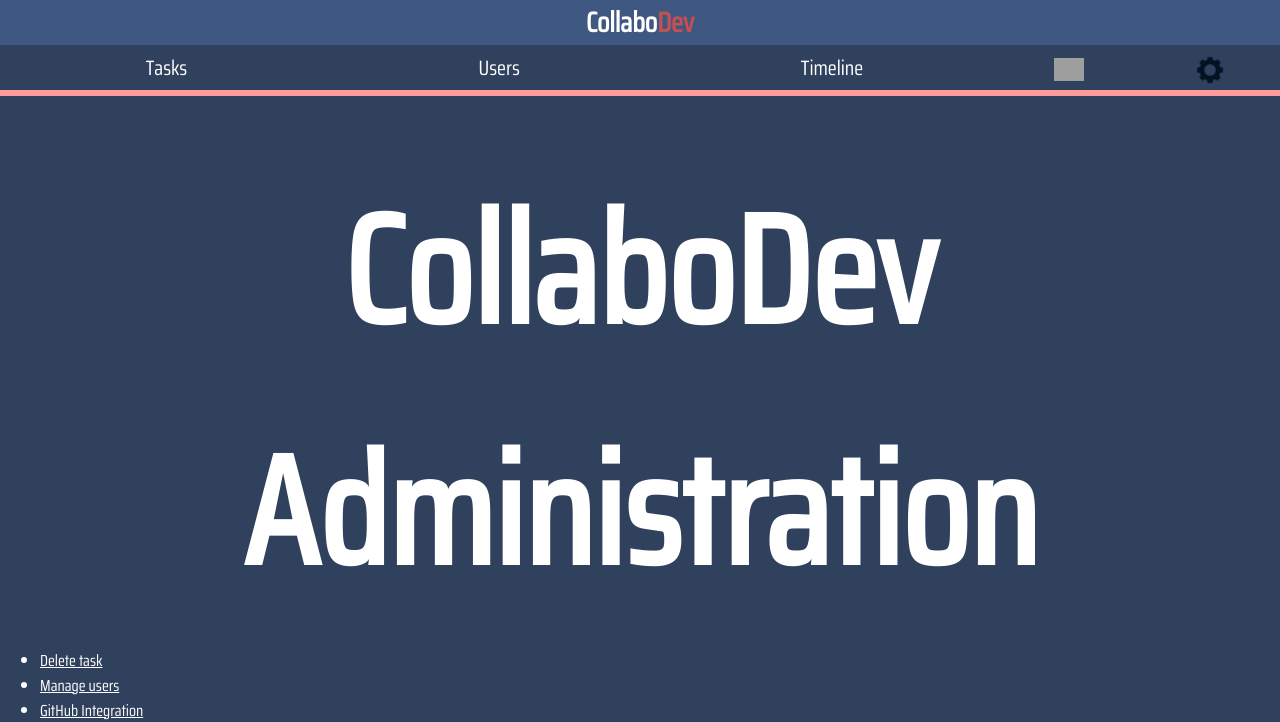
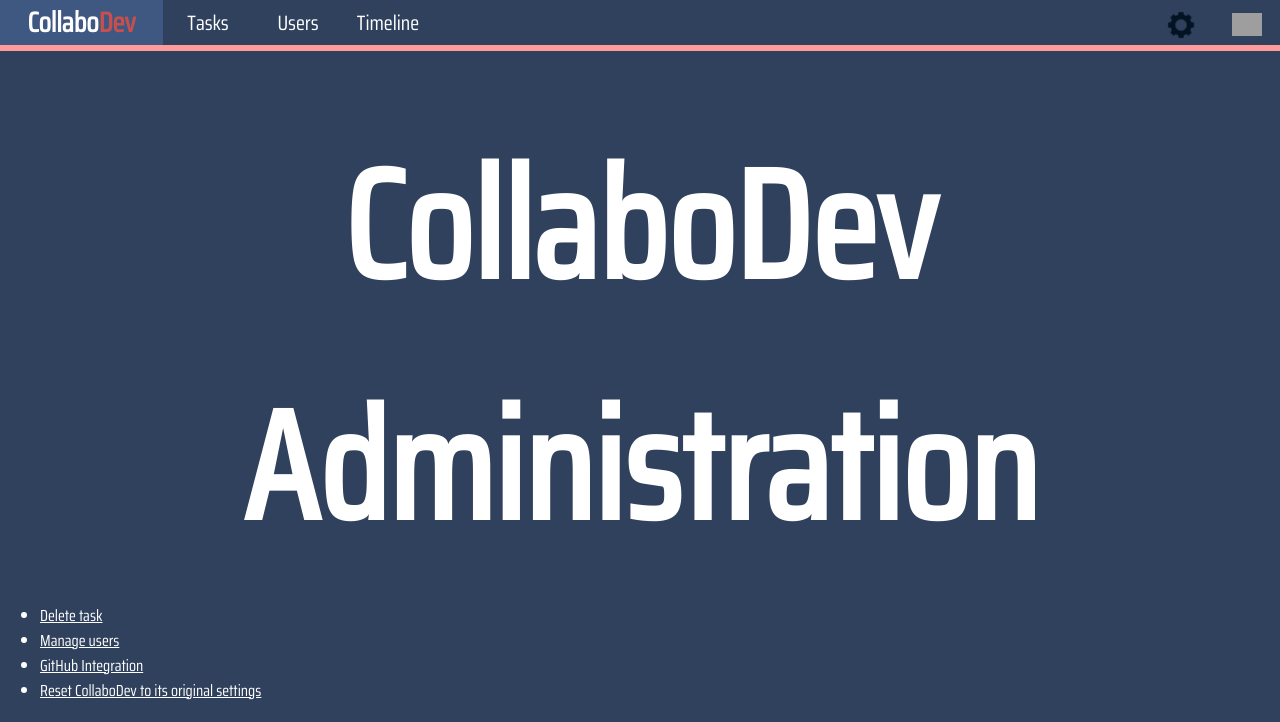
Before and after one commit to dob9601/CollaboDev, a Django app: template cAdmin/templates/admin/index.html in a window 1280 px wide. Shown: the top 722 px of the page. Run offline with Django 3.2, Linux system fonts and the light colour scheme; the template is opened without the code that fills it, so the values that code supplies are empty; grey boxes are pictures that could not be loaded.

Commit message:
Style of desktop navbar changed (probably final change)

```diff
--- a/static/css/base.css
+++ b/static/css/base.css
@@ -189,18 +189,22 @@ a .nav,
 		font-size: 1.3em;
 		height: 45px;
 		line-height: 45px;
-		width: 26%;
+		width: 10%;
+		max-width: 90px;
 	}
 
 	#logo {
 		font-size: 1.75em;
-		width: 100%;
+		width: 20%;
+		max-width: 163px;
 	}
 
 	#user-widget,
 	#settings-widget {
 		display: inline-block;
-		width: 11%;
+		width: 8%;
+		float: right;
+		max-width: 66px;
 	}
 
 	#dropdown-widget {
```
